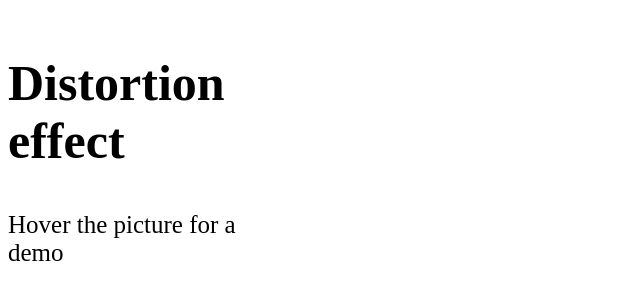
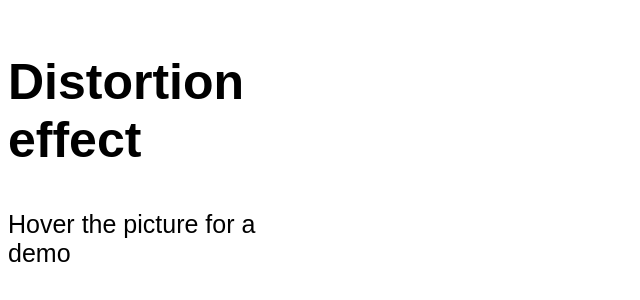
Before and after one commit to Josphat205/hovereffect, a plain HTML site: page index.html in a window 1280 px wide. Shown: the part 256-556 px from the top of the page, without its empty margins (0-640 px from the left). Drawn offline with nearby package versions, Linux system fonts and the light colour scheme.

Commit message:
Update style.css

```diff
--- a/style.css
+++ b/style.css
@@ -1,3 +1,7 @@
+*{
+    font-family: 'Arial';
+}
+
 .landing{
     display: flex;
     justify-content: space-around;
```
